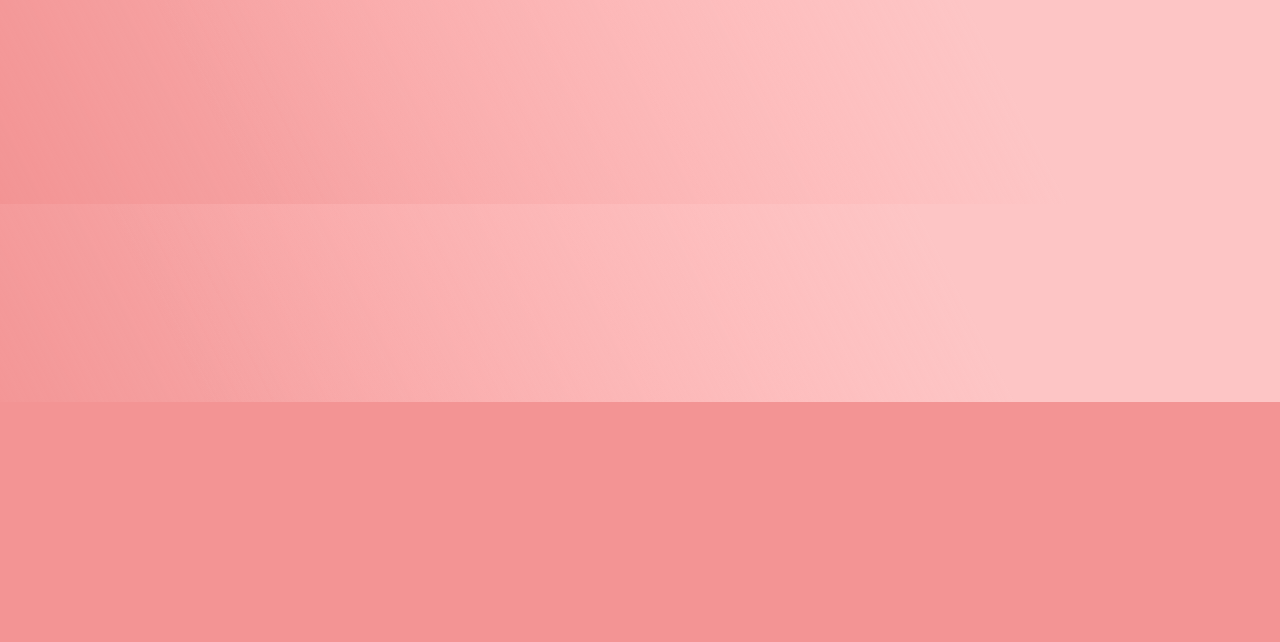
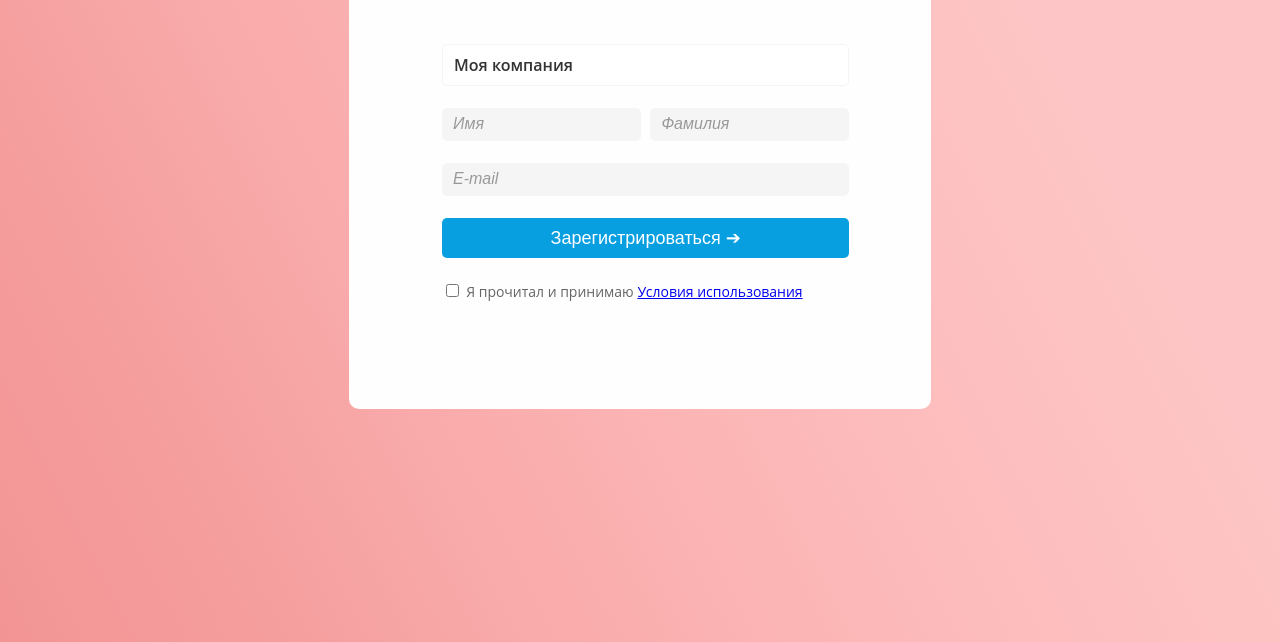
Before and after one commit to sharkomaks/html-css, a plain HTML site: page 2-Form/index.html in a window 1280 px wide. Shown: the part 398-1040 px from the top of the page. Before the commit the page ends 800 px from the top, so only its background shows below. Drawn offline with Linux system fonts and the light colour scheme.

Commit message:
Домашнее задание - CSS Flexbox

```diff
--- a/2-Form/index.html
+++ b/2-Form/index.html
@@ -7,11 +7,13 @@
 </head>
 <body>
 <main>
+    <div class="container">
         <h1>Регистрация</h1>
         <p>Уже есть аккаунт? <a href="#">Войти</a></p>
+        <div class="container2">
             <h2>Моя компания</h2>
             <form action="#">
-        <div>
+                <div class="container3">
                     <div>
                         <label for="name"></label>
                         <input type="text" id="name" name="name" placeholder="Имя" required>
@@ -28,11 +30,13 @@
                 <div>
                     <button type="submit">Зарегистрироваться &#10132</button>
                 </div>
-        <div>
+                <div class="check">
+                    <input type="checkbox" id="conditions">
                     <label for="conditions">Я прочитал и принимаю <a href="#">Условия использования</a></label>
-            <input type="checkbox" id="conditions">
                 </div>
             </form>
+        </div>
+    </div>
 </main>
 </body>
 </html>
--- a/2-Form/styles/styles.css
+++ b/2-Form/styles/styles.css
@@ -1,32 +1,58 @@
 body {
     background: linear-gradient(243deg, #FDC5C5 25.45%, rgba(242, 152, 222, 0.00) 100%), linear-gradient(243deg, #FFA5A5 32.96%, rgba(255, 255, 255, 0.00) 82.03%), #F39494;
+    display: flex;
+    justify-content: center;
+    align-items: center;
+    height: 1024px;
 }
 
 main {
+    border-radius: 10px;
     background-color: #FFFEFE;
     font-family: Open Sans, monospace;
+    width: 582px;
+    height: 573px;
 }
 
 h1 {
     color: #333;
     font-size: 36px;
     font-weight: 700;
+    margin: 90px 0 0 170px;
+}
+
+.container {
+    display: flex;
+    flex-direction: column;
+    justify-content: center;
+    align-content: center;
 }
 
 p {
     color: #666;
-    font-size: 18px;
+    font-size: 16px;
     font-weight: 400;
+    margin: 0 0 47px 178px;
 }
 
 h2 {
     color: #333;
     font-size: 16px;
     font-weight: 600;
+    margin-top: 0;
+    margin-bottom: 22px;
+    border-radius: 5px;
+    border: 1px solid #F5F5F5;
+    background: #FFF;
 }
 
 input {
     background-color: #F5F5F5;
+    margin-bottom: 22px;
+    margin-top: 0;
+    border-radius: 5px;
+    border: none;
+
 }
 
 button {
@@ -34,6 +60,10 @@ button {
     background-color: #089FE0;
     font-size: 18px;
     font-weight: 400;
+    margin-bottom: 22px;
+    margin-top: 0;
+    border-radius: 5px;
+    border: none;
 }
 
 label {
@@ -42,9 +72,37 @@ label {
     font-weight: 400;
 }
 
-::placeholder {
+*::placeholder {
     color: #999;
     font-size: 16px;
     font-style: italic;
     font-weight: 400;
 }
+
+.check {
+    margin-bottom: 61px;
+    margin-top: 0;
+}
+
+.container2 {
+    width: 70%;
+    margin-left: 93px;
+}
+
+* {
+    box-sizing: border-box;
+}
+
+#email, button {
+    width: 100%;
+}
+
+h2, input, button {
+    padding: 9px 11px;
+}
+
+.container3 {
+    display: flex;
+    justify-content: space-between;
+    gap: 1px;
+}
```
Lines whose indentation alone changed are shown as unchanged.
